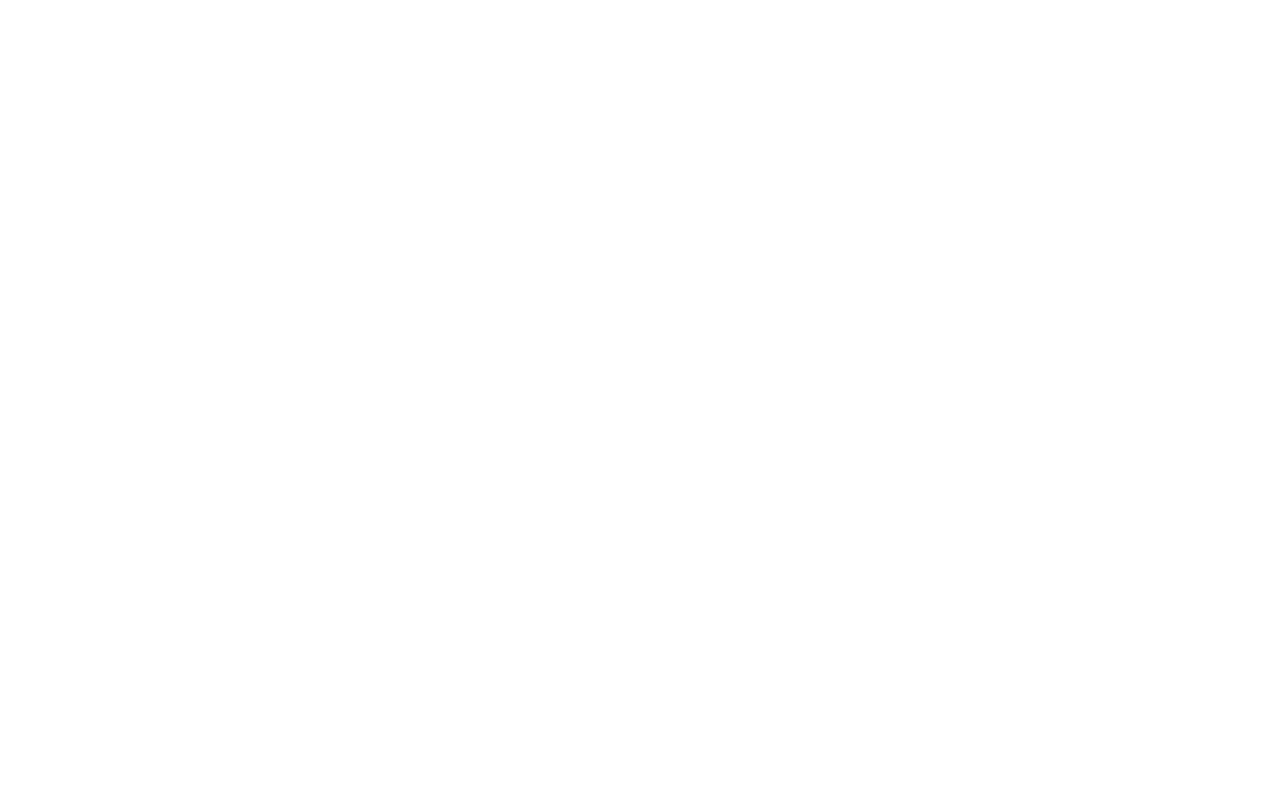
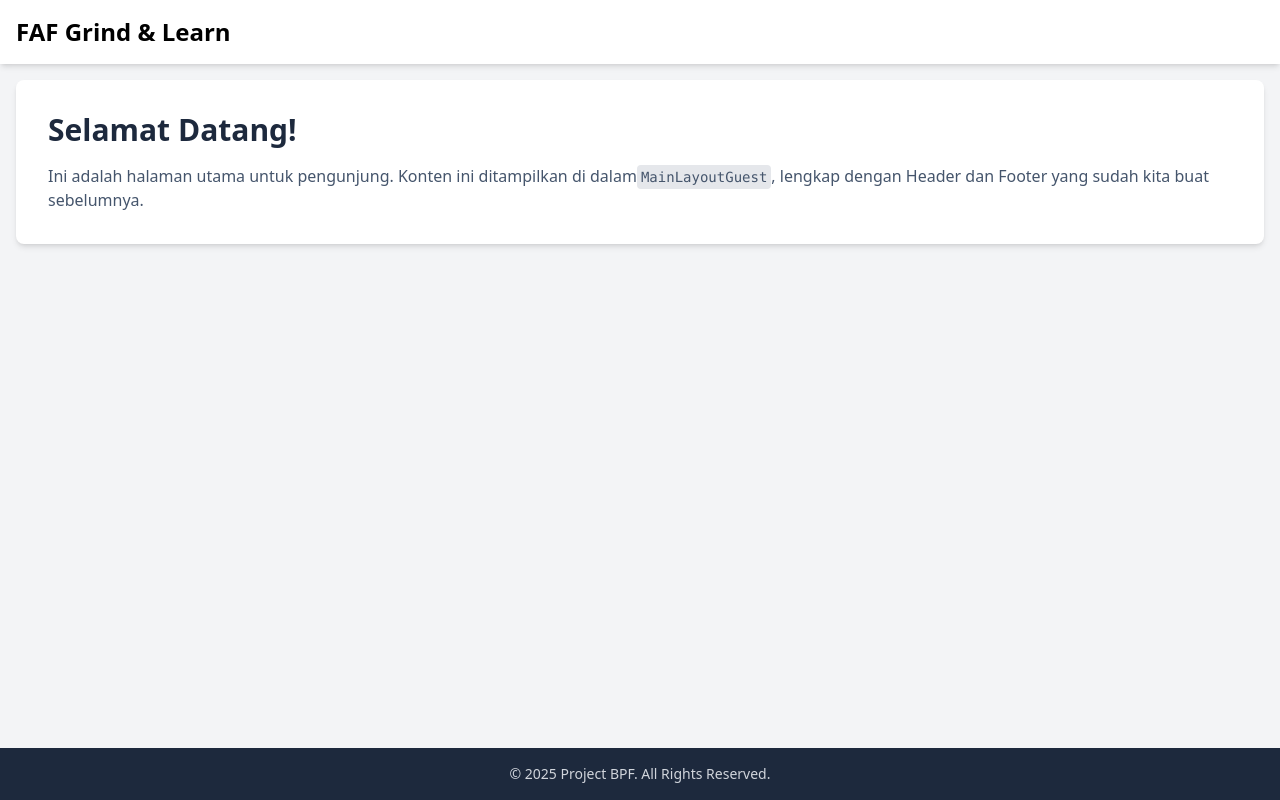
Before and after one commit to KeijiChoco/ProjectBPF, a React (Vite) app in the folder ProjectBPF-app/: page /guest in a window 1280 px wide. Before the commit this address had no page. Built offline with nearby package versions, Linux system fonts and the light colour scheme.

Commit message:
perubahan minor

```diff
--- a/ProjectBPF-app/package.json
+++ b/ProjectBPF-app/package.json
@@ -14,18 +14,20 @@
     "react": "^19.1.0",
     "react-dom": "^19.1.0",
     "react-icons": "^5.5.0",
-    "react-router-dom": "^7.6.2",
-    "tailwindcss": "^4.1.10"
+    "react-router-dom": "^7.6.2"
   },
   "devDependencies": {
     "@eslint/js": "^9.25.0",
     "@types/react": "^19.1.2",
     "@types/react-dom": "^19.1.2",
     "@vitejs/plugin-react": "^4.4.1",
+    "autoprefixer": "^10.4.21",
     "eslint": "^9.25.0",
     "eslint-plugin-react-hooks": "^5.2.0",
     "eslint-plugin-react-refresh": "^0.4.19",
     "globals": "^16.0.0",
+    "postcss": "^8.5.6",
+    "tailwindcss": "^4.1.10",
     "vite": "^6.3.5"
   }
 }
--- a/ProjectBPF-app/src/App.jsx
+++ b/ProjectBPF-app/src/App.jsx
@@ -1,21 +1,37 @@
+// File: src/App.jsx
+
 import "./assets/tailwind.css";
 import { Routes, Route} from "react-router-dom";
 
-import MainLayout from './layouts/MainLayoutAdmin';
+// Admin imports
+import MainLayoutAdmin from './layouts/MainLayoutAdmin';
 import DashboardAdmin from './pages/DashboardAdmin';
+
+// Guest imports
+import MainLayoutGuest from './layouts/MainLayoutGuest'; // <-- 1. Import layout guest
+import HomePageGuest from './pages/HomePageGuest';       // <-- 2. Import halaman untuk guest
 
 function App() {
   return (
     <Routes>
-        {/* Main Routes */}
-        <Route element={<MainLayout />}>
-          <Route path="/" element={<DashboardAdmin />} />
-          {/* <Route path="/crudprogram" element={<DashboardAdmin />} />
-          <Route path="/crudartikel" element={<DashboardAdmin />} />
-          <Route path="/crudfaq" element={<DashboardAdmin />} /> */}
-        </Route>
+      {/* Admin Routes */}
+      <Route element={<MainLayoutAdmin />}>
+        <Route path="/" element={<DashboardAdmin />} />
+        {/* <Route path="/crudprogram" element={<DashboardAdmin />} />
+        <Route path="/crudartikel" element={<DashboardAdmin />} />
+        <Route path="/crudfaq" element={<DashboardAdmin />} /> */}
+      </Route>
+
+      {/* Guest Routes */}
+      {/* 3. Gunakan MainLayoutGuest untuk membungkus halaman guest */}
+      <Route element={<MainLayoutGuest />}>
+        <Route path="/guest" element={<HomePageGuest />} />
+        {/* Anda bisa menambahkan rute guest lain di sini, misal:
+        <Route path="/guest/about" element={<AboutPage />} />
+        */}
+      </Route>
     </Routes>
   )
 }
 
-export default App
+export default App;
--- /dev/null
+++ b/ProjectBPF-app/src/component/DashboardGuest/Footer.jsx
@@ -0,0 +1,18 @@
+// File: src/component/DashboardGuest/Footer.jsx
+
+import React from 'react';
+
+export default function Footer() {
+    return (
+        // Menggunakan warna gelap untuk kontras
+        // 'p-4' untuk padding dan 'text-center' untuk menengahkan teks
+        <footer className="bg-slate-800 text-white p-4 text-center">
+
+            {/* &copy; akan menampilkan simbol copyright (©) */}
+            <p className="text-sm text-gray-300">
+                &copy; {new Date().getFullYear()} Project BPF. All Rights Reserved.
+            </p>
+
+        </footer>
+    );
+}
--- /dev/null
+++ b/ProjectBPF-app/src/component/DashboardGuest/Header.jsx
@@ -0,0 +1,29 @@
+// File: src/component/DashboardGuest/Header.jsx
+
+import React from 'react';
+
+export default function Header() {
+    return (
+        // Latar header kita biarkan putih bersih untuk kontras
+        <header className="bg-white shadow-md">
+            <div className="container mx-auto flex justify-between items-center p-4">
+
+                {/* Judul Situs: Menggunakan font dan warna tema */}
+                <h1 className="text-2xl font-bold text-coffee-dark font-poppins">
+                    FAF Grind & Learn
+                </h1>
+
+                {/* Tombol Login: Menggunakan warna primer tema */}
+                <nav>
+                    <a
+                        href="/login"
+                        className="bg-primary hover:opacity-90 transition-opacity text-white font-bold font-poppins py-2 px-4 rounded-lg"
+                    >
+                        Login
+                    </a>
+                </nav>
+
+            </div>
+        </header>
+    );
+}
--- /dev/null
+++ b/ProjectBPF-app/src/layouts/MainLayoutGuest.jsx
@@ -0,0 +1,20 @@
+import { Outlet } from "react-router-dom";
+// Path disesuaikan dengan struktur folder Anda
+import Header from "../component/DashboardGuest/Header";
+import Footer from "../component/DashboardGuest/Footer";
+
+export default function MainLayoutGuest(){
+    return (
+        <div className="bg-gray-100 min-h-screen flex flex-col">
+
+            <Header />
+
+            <main className="flex-1 p-4 overflow-y-auto">
+                <Outlet />
+            </main>
+
+            <Footer />
+
+        </div>
+    );
+}
--- /dev/null
+++ b/ProjectBPF-app/src/pages/HomePageGuest.jsx
@@ -0,0 +1,22 @@
+// File: src/pages/HomePageGuest.jsx
+
+import React from 'react';
+
+export default function HomePageGuest() {
+    return (
+        // Anda bisa memberikan style pada container halaman ini jika perlu
+        <div className="bg-white p-8 rounded-lg shadow-md">
+
+            <h1 className="text-3xl font-bold text-slate-800 mb-4">
+                Selamat Datang!
+            </h1>
+
+            <p className="text-slate-600">
+                Ini adalah halaman utama untuk pengunjung. Konten ini ditampilkan di dalam
+                <code className="bg-gray-200 text-sm p-1 rounded">MainLayoutGuest</code>,
+                lengkap dengan Header dan Footer yang sudah kita buat sebelumnya.
+            </p>
+
+        </div>
+    );
+}
```
Also changed, not shown: 1 other file (tests, documents, lock files or other folders).
